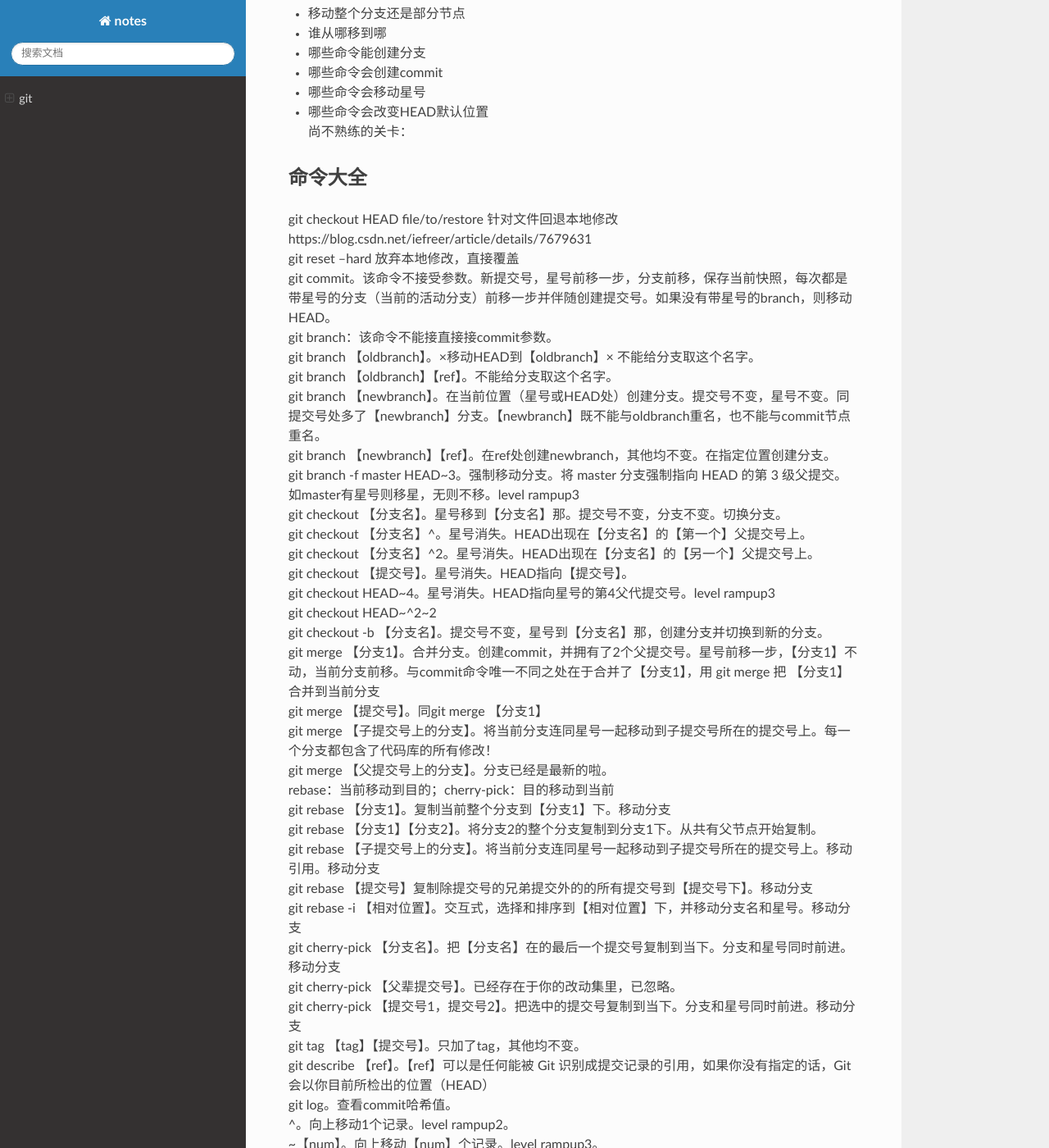
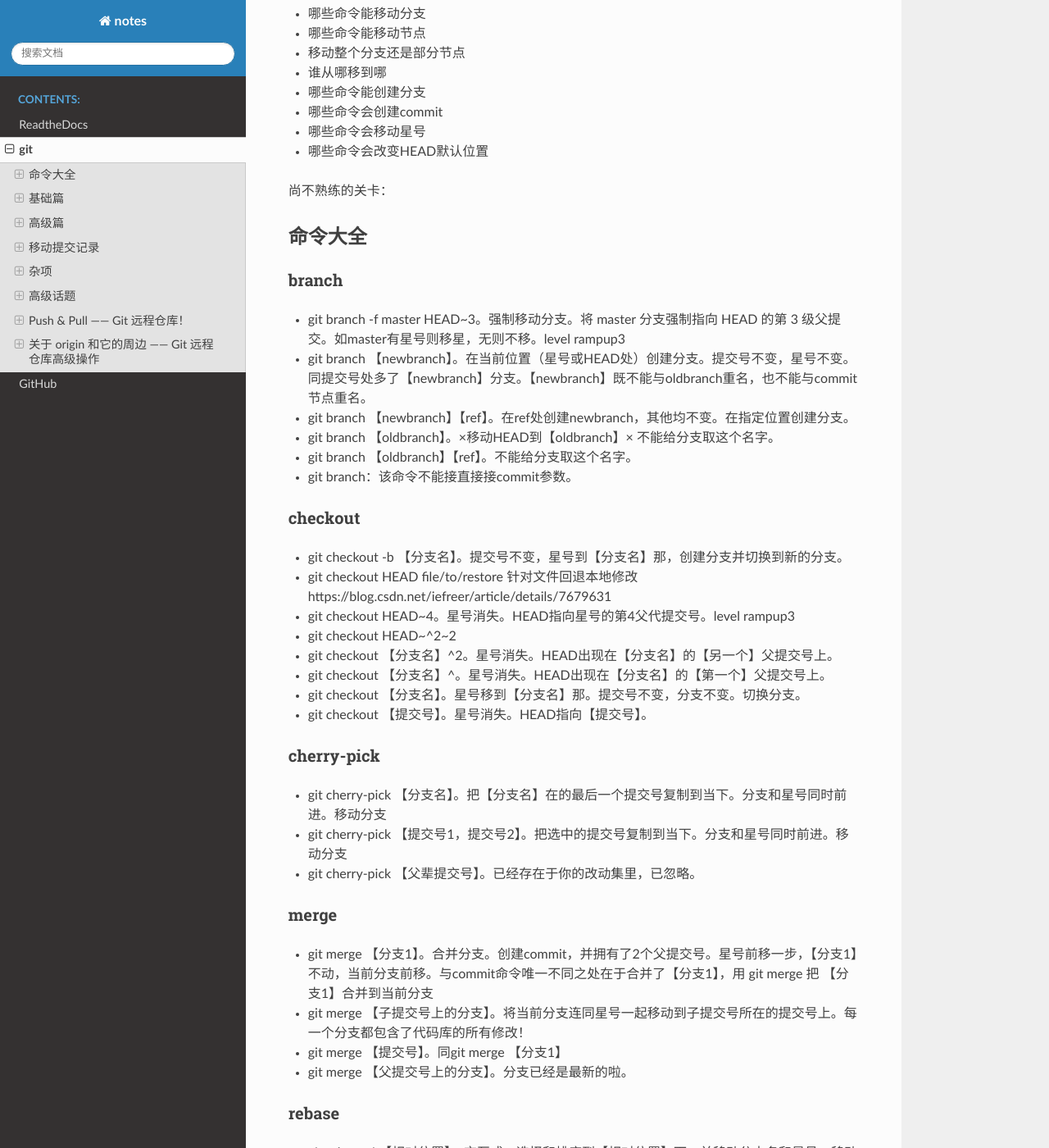
Before and after one commit to cjql/notes, a Sphinx documentation site: the page built from source/content/git.md, in a window 1280 px wide and 1400 px high, scrolled down 448 px. Shown: the whole window at 82% size. Built offline with Sphinx 7.4.7 and the Read the Docs theme 2.0.0, drawn with Linux system fonts in a browser that asks for light colours; some of the changed text lies outside the part shown.

Commit message:
【小修改】格式调整

```diff
--- a/source/content/git.md
+++ b/source/content/git.md
@@ -4,6 +4,7 @@
 - objective 打开任务对话框
 - levels 选择关卡
 - show solution 查看本关答案
+
 todo
 - 命令有哪些？对应的关卡是？
 - 各个命令接的参数是什么
@@ -16,47 +17,54 @@ todo
 - 哪些命令会创建commit
 - 哪些命令会移动星号
 - 哪些命令会改变HEAD默认位置
+
 尚不熟练的关卡：
 
 ## 命令大全
-git checkout HEAD file/to/restore 针对文件回退本地修改 https://blog.csdn.net/iefreer/article/details/7679631
-git reset --hard 放弃本地修改，直接覆盖
-git commit。该命令不接受参数。新提交号，星号前移一步，分支前移，保存当前快照，每次都是带星号的分支（当前的活动分支）前移一步并伴随创建提交号。如果没有带星号的branch，则移动HEAD。
-git branch：该命令不能接直接接commit参数。
-git branch 【oldbranch】。×移动HEAD到【oldbranch】× 不能给分支取这个名字。
-git branch 【oldbranch】【ref】。不能给分支取这个名字。
-git branch 【newbranch】。在当前位置（星号或HEAD处）创建分支。提交号不变，星号不变。同提交号处多了【newbranch】分支。【newbranch】既不能与oldbranch重名，也不能与commit节点重名。
-git branch 【newbranch】【ref】。在ref处创建newbranch，其他均不变。在指定位置创建分支。
-git branch -f master HEAD~3。强制移动分支。将 master 分支强制指向 HEAD 的第 3 级父提交。如master有星号则移星，无则不移。level rampup3
-git checkout 【分支名】。星号移到【分支名】那。提交号不变，分支不变。切换分支。
-git checkout 【分支名】^。星号消失。HEAD出现在【分支名】的【第一个】父提交号上。
-git checkout 【分支名】^2。星号消失。HEAD出现在【分支名】的【另一个】父提交号上。
-git checkout 【提交号】。星号消失。HEAD指向【提交号】。
-git checkout HEAD~4。星号消失。HEAD指向星号的第4父代提交号。level rampup3
-git checkout HEAD~^2~2
-git checkout -b 【分支名】。提交号不变，星号到【分支名】那，创建分支并切换到新的分支。
-git merge 【分支1】。合并分支。创建commit，并拥有了2个父提交号。星号前移一步，【分支1】不动，当前分支前移。与commit命令唯一不同之处在于合并了【分支1】，用 git merge 把 【分支1】合并到当前分支
-git merge 【提交号】。同git merge 【分支1】
-git merge 【子提交号上的分支】。将当前分支连同星号一起移动到子提交号所在的提交号上。每一个分支都包含了代码库的所有修改！
-git merge 【父提交号上的分支】。分支已经是最新的啦。
-rebase：当前移动到目的；cherry-pick：目的移动到当前
-git rebase 【分支1】。复制当前整个分支到【分支1】下。移动分支
-git rebase 【分支1】【分支2】。将分支2的整个分支复制到分支1下。从共有父节点开始复制。
-git rebase 【子提交号上的分支】。将当前分支连同星号一起移动到子提交号所在的提交号上。移动引用。移动分支
-git rebase 【提交号】复制除提交号的兄弟提交外的的所有提交号到【提交号下】。移动分支
-git rebase -i 【相对位置】。交互式，选择和排序到【相对位置】下，并移动分支名和星号。移动分支
-git cherry-pick 【分支名】。把【分支名】在的最后一个提交号复制到当下。分支和星号同时前进。移动分支
-git cherry-pick 【父辈提交号】。已经存在于你的改动集里，已忽略。
-git cherry-pick 【提交号1，提交号2】。把选中的提交号复制到当下。分支和星号同时前进。移动分支
-git tag 【tag】【提交号】。只加了tag，其他均不变。
-git describe 【ref】。【ref】可以是任何能被 Git 识别成提交记录的引用，如果你没有指定的话，Git 会以你目前所检出的位置（HEAD）
-git log。查看commit哈希值。
-^。向上移动1个记录。level rampup2。
-~【num】。向上移动【num】个记录。level rampup3。
-git reset 【提交号或相对引用】。将星号和分支回退到【】指定的位置，被回退的部分并不会消失。
-git revert 【提交号或相对引用】。远程将星号和分支回退到【】指定的位置，被回退的部分并不会消失。level rampup4。
+### branch
+* git branch -f master HEAD~3。强制移动分支。将 master 分支强制指向 HEAD 的第 3 级父提交。如master有星号则移星，无则不移。level rampup3
+* git branch 【newbranch】。在当前位置（星号或HEAD处）创建分支。提交号不变，星号不变。同提交号处多了【newbranch】分支。【newbranch】既不能与oldbranch重名，也不能与commit节点重名。
+* git branch 【newbranch】【ref】。在ref处创建newbranch，其他均不变。在指定位置创建分支。
+* git branch 【oldbranch】。×移动HEAD到【oldbranch】× 不能给分支取这个名字。
+* git branch 【oldbranch】【ref】。不能给分支取这个名字。
+* git branch：该命令不能接直接接commit参数。
+### checkout
+* git checkout -b 【分支名】。提交号不变，星号到【分支名】那，创建分支并切换到新的分支。
+* git checkout HEAD file/to/restore 针对文件回退本地修改 https://blog.csdn.net/iefreer/article/details/7679631
+* git checkout HEAD~4。星号消失。HEAD指向星号的第4父代提交号。level rampup3
+* git checkout HEAD~^2~2
+* git checkout 【分支名】^2。星号消失。HEAD出现在【分支名】的【另一个】父提交号上。
+* git checkout 【分支名】^。星号消失。HEAD出现在【分支名】的【第一个】父提交号上。
+* git checkout 【分支名】。星号移到【分支名】那。提交号不变，分支不变。切换分支。
+* git checkout 【提交号】。星号消失。HEAD指向【提交号】。
+### cherry-pick
+* git cherry-pick 【分支名】。把【分支名】在的最后一个提交号复制到当下。分支和星号同时前进。移动分支
+* git cherry-pick 【提交号1，提交号2】。把选中的提交号复制到当下。分支和星号同时前进。移动分支
+* git cherry-pick 【父辈提交号】。已经存在于你的改动集里，已忽略。
+### merge
+* git merge 【分支1】。合并分支。创建commit，并拥有了2个父提交号。星号前移一步，【分支1】不动，当前分支前移。与commit命令唯一不同之处在于合并了【分支1】，用 git merge 把 【分支1】合并到当前分支
+* git merge 【子提交号上的分支】。将当前分支连同星号一起移动到子提交号所在的提交号上。每一个分支都包含了代码库的所有修改！
+* git merge 【提交号】。同git merge 【分支1】
+* git merge 【父提交号上的分支】。分支已经是最新的啦。
+### rebase
+* git rebase -i 【相对位置】。交互式，选择和排序到【相对位置】下，并移动分支名和星号。移动分支
+* git rebase 【分支1】。复制当前整个分支到【分支1】下。移动分支
+* git rebase 【分支1】【分支2】。将分支2的整个分支复制到分支1下。从共有父节点开始复制。
+* git rebase 【子提交号上的分支】。将当前分支连同星号一起移动到子提交号所在的提交号上。移动引用。移动分支
+* git rebase 【提交号】复制除提交号的兄弟提交外的的所有提交号到【提交号下】。移动分支
+### reset
+* git reset --hard 放弃本地修改，直接覆盖
+* git reset 【提交号或相对引用】。将星号和分支回退到【】指定的位置，被回退的部分并不会消失。
+### 其他
+* git revert 【提交号或相对引用】。远程将星号和分支回退到【】指定的位置，被回退的部分并不会消失。level rampup4。
+* git tag 【tag】【提交号】。只加了tag，其他均不变。
+* rebase：当前移动到目的；cherry-pick：目的移动到当前
+* ^。向上移动1个记录。level rampup2。
+* ~【num】。向上移动【num】个记录。level rampup3。
+* git commit。该命令不接受参数。新提交号，星号前移一步，分支前移，保存当前快照，每次都是带星号的分支（当前的活动分支）前移一步并伴随创建提交号。如果没有带星号的branch，则移动HEAD。
+* git describe 【ref】。【ref】可以是任何能被 Git 识别成提交记录的引用，如果你没有指定的话，Git 会以你目前所检出的位置（HEAD）
+* git log。查看commit哈希值。
 
-<!-- more -->
 ## 基础篇
 循序渐进地介绍 Git 主要命令
 ### Git Commit
@@ -64,14 +72,10 @@ Git Commit
 Git 还保存了提交的历史记录。这也是为什么大多数提交记录的上面都有父节点的原因。
 提交记录可看作是项目的快照。就像是把整个目录复制，然后再粘贴一样，但比复制粘贴优雅许多！提交记录非常轻量，可以快速地在这些提交记录之间切换！把所有的差异打包到一起作为一个提交记录。
 ### Git Branch
-
 Git Branch
 Git 的分支也非常轻量。它们只是简单地指向某个提交纪录 —— 仅此而已。所以许多 Git 爱好者传颂：
-
 早建分支！多用分支！
-
 这是因为即使创建再多分的支也不会造成储存或内存上的开销，并且按逻辑分解工作到不同的分支要比维护那些特别臃肿的分支简单多了。
-
 在将分支和提交记录结合起来后，我们会看到两者如何协作。现在只要记住使用分支其实就相当于在说：“我想基于这个提交以及它所有的父提交进行新的工作。”
 ### Git Merge
 分支与合并
@@ -881,7 +885,7 @@ https://git-scm.com/book/en/v2/Git-Basics-Recording-Changes-to-the-Repository
 https://git-scm.com/book/zh/v2/Git-基础-记录每次更新到仓库
 下列哪个git命令不是合并代码用的：_|4203f518e5124ae89edc33b2149b85e7
 下列关于git命令的表述正确的选项有（）_小米笔试题|c727e9ca97dd4e3fa4a60c4e264bb244
-常用的git操作有以下哪些(&nbsp;)_用友笔试题|510cc401ca394fe7b498b5281025ac0b
+常用的git操作有以下哪些( )_用友笔试题|510cc401ca394fe7b498b5281025ac0b
 
 gitdesk cannot work  use git instead
 <source lang="git">
--- a/source/index.rst
+++ b/source/index.rst
@@ -10,6 +10,10 @@ Welcome to notes's documentation!
    :maxdepth: 2
    :caption: Contents:
 
+   content/ReadtheDocs
+   content/git
+   content/github
+
 
 
 Indices and tables
```
Also changed, not shown: source/content/github.md (+1 -0 lines).
